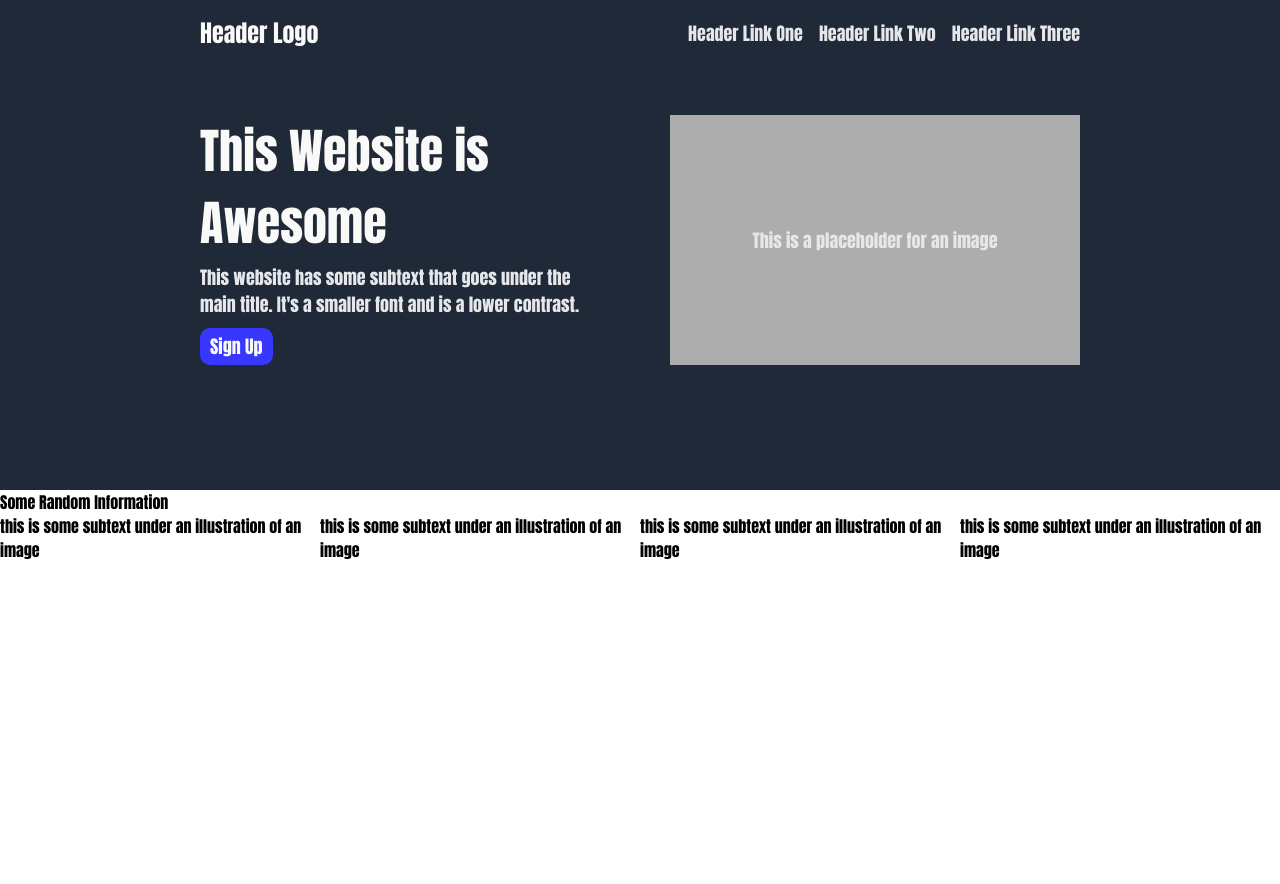
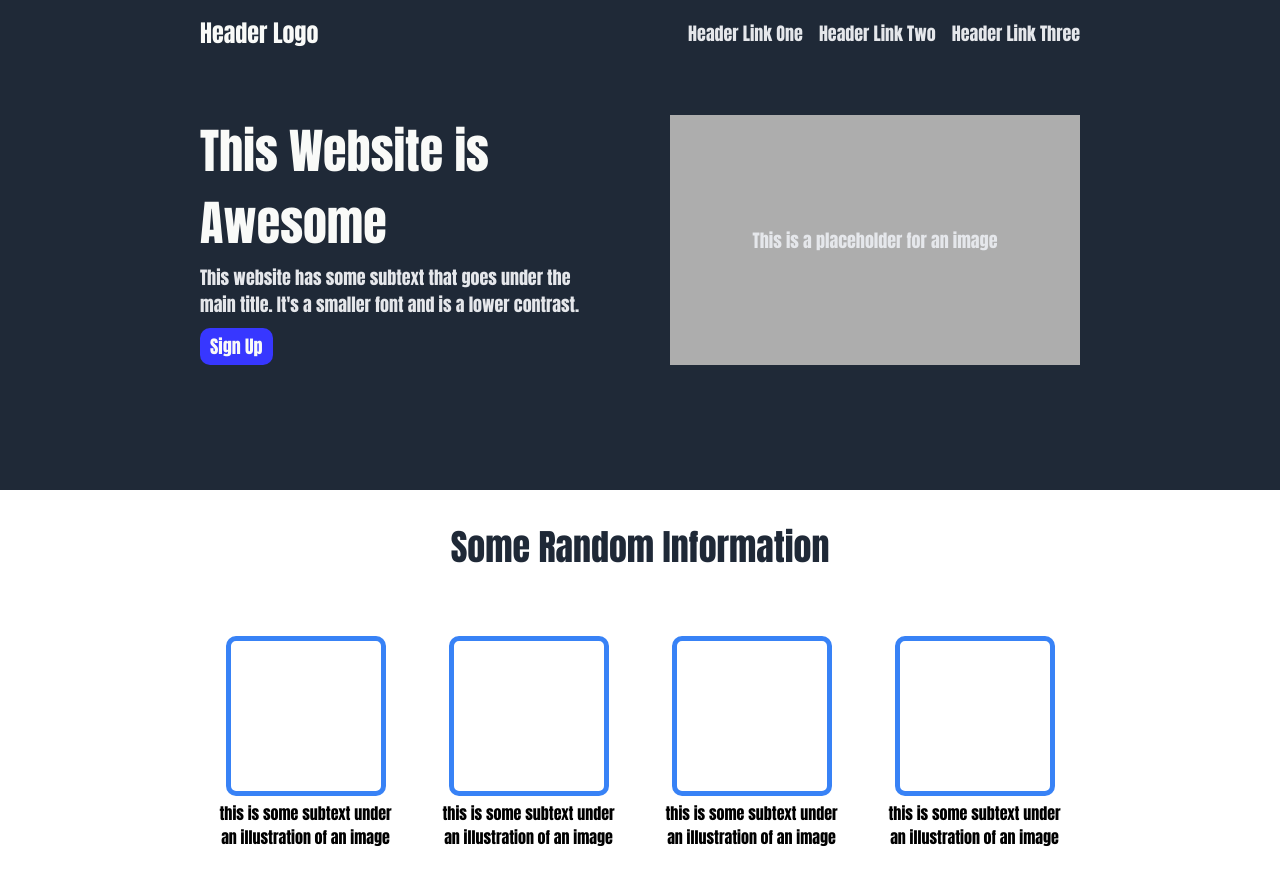
Before and after one commit to Rex-TheCreator/AwesomeWebsite, a plain HTML site: page index.html in a window 1280 px wide. Before the commit the page ends 800 px from the top, so only its background shows below. Drawn offline with Linux system fonts and the light colour scheme.

Commit message:
add CSS styling for the second element

```diff
--- a/index.html
+++ b/index.html
@@ -64,28 +64,28 @@
     <ul class="InfoContainer">
 
         <li class="FirstInfo">
-            <div class="FirstInfoPicture"></div>
+            <div class="FirstInfoPicture Picture"></div>
             <div class="FirstInfoText">
                 this is some subtext under an illustration of an image
             </div>
         </li>
 
         <li class="SecondInfo">
-            <div class="SecondInfoPicture"></div>
+            <div class="SecondInfoPicture Picture"></div>
             <div class="SecondInfoText">
                 this is some subtext under an illustration of an image
             </div>
         </li>
 
         <li class="ThirdInfo">
-            <div class="ThirdInfoPicture"></div>
+            <div class="ThirdInfoPicture Picture"></div>
             <div class="ThirdInfoText">
                 this is some subtext under an illustration of an image
             </div>
         </li>
 
         <li class="FourthInfo">
-            <div class="FourhtInfoPicture"></div>
+            <div class="FourhtInfoPicture Picture"></div>
             <div class="FourthInfoText">
                 this is some subtext under an illustration of an image
             </div>
--- a/style.css
+++ b/style.css
@@ -10,6 +10,13 @@ body {
     justify-content: center;
     align-items: stretch;
 }
+
+ul {
+    padding: 0px;
+    margin: 0px;
+    list-style: none;
+    display: flex;
+}
 /* Above is the CSS that applies to the entire page */
 
 .TopContainer {
@@ -19,13 +26,6 @@ body {
     padding: 15px 200px 125px 200px;
     row-gap: 64px;
 
-}
-
-ul {
-    padding: 0px;
-    margin: 0px;
-    list-style: none;
-    display: flex;
 }
 
 .TopContainer .header{
@@ -45,6 +45,7 @@ ul {
     color: #E5E7EB;
     font-size: 18px;
     gap: 16px;
+    flex-shrink: 0;
 }
 
 .TopContent {
@@ -90,4 +91,49 @@ ul {
     font-size: 18px;
 }
 
-/* The CSS above controls the Top element in descending order(code top to bottom, left to right controls elements on page top to bottom left to right) */
+/* The CSS above controls the Top element in descending order(code top to bottom, left to right controls elements on page top
+to bottom left to right) */
+
+.SecondContainer {
+    display: flex;
+    flex-direction: column;
+    justify-content: center;
+    align-items: center;
+    row-gap: 32px;
+    padding-bottom: 125px;
+
+}
+
+.SecondContainer .HeaderText {
+    font-size: 36px;
+    font-weight: bold;
+    color: #1F2937;
+    padding: 30px;
+}
+
+.SecondContainer .InfoContainer {
+    display: flex;
+    flex-direction: row;
+    justify-content: center;
+    align-items: center;
+    gap: 48px;
+}
+
+.SecondContainer .InfoContainer li {
+    display: flex;
+    flex-basis: 175px;
+    flex-direction: column;
+    justify-content: center;
+    align-items: center;
+    text-align: center;
+    gap: 5px;
+}
+
+.SecondContainer .InfoContainer li .Picture {
+    width: 150px;
+    height: 150px;
+    border-radius: 10px;
+    border-width: 5px;
+    border-style: solid;
+    border-color: #3882F6;
+}
```
